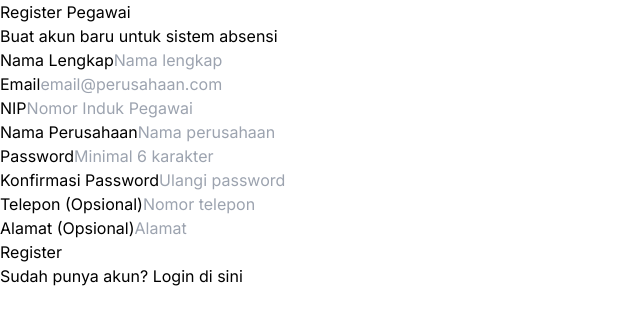
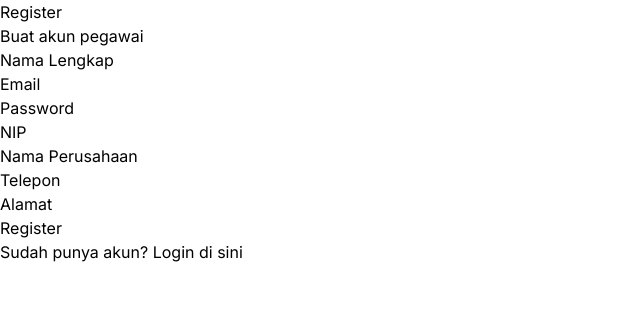
Before and after one commit to Origami-Tobiichi/Company, a Next.js app: page /register in a window 1280 px wide. Shown: the top 324 px of the page, without its empty margins (0-640 px from the left). Built offline with nearby package versions, Linux system fonts and the light colour scheme.

Commit message:
Update page.tsx

```diff
--- a/app/(auth)/register/page.tsx
+++ b/app/(auth)/register/page.tsx
@@ -9,17 +9,16 @@ export default function RegisterPage() {
   const searchParams = useSearchParams()
   const role = searchParams.get('role') || 'EMPLOYEE'
 
-  const [loading, setLoading] = useState(false)
   const [formData, setFormData] = useState({
     name: '',
     email: '',
     password: '',
-    confirmPassword: '',
     nip: '',
     companyName: '',
     phone: '',
     address: '',
   })
+  const [loading, setLoading] = useState(false)
 
   const handleChange = (e: React.ChangeEvent<HTMLInputElement>) => {
     setFormData({ ...formData, [e.target.name]: e.target.value })
@@ -27,33 +26,13 @@ export default function RegisterPage() {
 
   const handleSubmit = async (e: React.FormEvent) => {
     e.preventDefault()
-
-    // Validasi password
-    if (formData.password !== formData.confirmPassword) {
-      toast.error('Password dan konfirmasi password tidak sama')
-      return
-    }
-
-    if (formData.password.length < 6) {
-      toast.error('Password minimal 6 karakter')
-      return
-    }
-
     setLoading(true)
 
     try {
       const res = await fetch('/api/auth/register', {
         method: 'POST',
         headers: { 'Content-Type': 'application/json' },
-        body: JSON.stringify({
-          name: formData.name,
-          email: formData.email,
-          password: formData.password,
-          nip: formData.nip,
-          companyName: formData.companyName || 'Perusahaan Saya',
-          phone: formData.phone,
-          address: formData.address,
-        }),
+        body: JSON.stringify({ ...formData, role }),
       })
 
       const data = await res.json()
@@ -63,7 +42,7 @@ export default function RegisterPage() {
       }
 
       toast.success('Registrasi berhasil! Silakan login.')
-      router.push(`/login?role=${role}`)
+      router.push('/login?role=' + role)
     } catch (err: any) {
       toast.error(err.message)
     } finally {
@@ -75,11 +54,9 @@ export default function RegisterPage() {
     <div className="min-h-screen flex items-center justify-center bg-gradient-to-br from-blue-50 to-indigo-100 p-4">
       <div className="bg-white rounded-2xl shadow-xl max-w-md w-full p-8">
         <div className="text-center mb-8">
-          <h1 className="text-3xl font-bold text-gray-800">
-            {role === 'ADMIN' ? 'Register Admin' : 'Register Pegawai'}
-          </h1>
+          <h1 className="text-3xl font-bold text-gray-800">Register</h1>
           <p className="text-gray-500 mt-2">
-            Buat akun baru untuk sistem absensi
+            {role === 'ADMIN' ? 'Buat akun admin' : 'Buat akun pegawai'}
           </p>
         </div>
 
@@ -91,8 +68,7 @@ export default function RegisterPage() {
               name="name"
               value={formData.name}
               onChange={handleChange}
-              className="w-full px-4 py-2 border border-gray-300 rounded-lg focus:ring-2 focus:ring-indigo-500 focus:border-transparent outline-none"
-              placeholder="Nama lengkap"
+              className="w-full px-4 py-2 border border-gray-300 rounded-lg focus:ring-2 focus:ring-indigo-500 outline-none"
               required
             />
           </div>
@@ -104,9 +80,21 @@ export default function RegisterPage() {
               name="email"
               value={formData.email}
               onChange={handleChange}
-              className="w-full px-4 py-2 border border-gray-300 rounded-lg focus:ring-2 focus:ring-indigo-500 focus:border-transparent outline-none"
-              placeholder="email@perusahaan.com"
+              className="w-full px-4 py-2 border border-gray-300 rounded-lg focus:ring-2 focus:ring-indigo-500 outline-none"
               required
+            />
+          </div>
+
+          <div>
+            <label className="block text-sm font-medium text-gray-700 mb-1">Password</label>
+            <input
+              type="password"
+              name="password"
+              value={formData.password}
+              onChange={handleChange}
+              className="w-full px-4 py-2 border border-gray-300 rounded-lg focus:ring-2 focus:ring-indigo-500 outline-none"
+              required
+              minLength={6}
             />
           </div>
 
@@ -117,8 +105,7 @@ export default function RegisterPage() {
               name="nip"
               value={formData.nip}
               onChange={handleChange}
-              className="w-full px-4 py-2 border border-gray-300 rounded-lg focus:ring-2 focus:ring-indigo-500 focus:border-transparent outline-none"
-              placeholder="Nomor Induk Pegawai"
+              className="w-full px-4 py-2 border border-gray-300 rounded-lg focus:ring-2 focus:ring-indigo-500 outline-none"
               required
             />
           </div>
@@ -130,58 +117,30 @@ export default function RegisterPage() {
               name="companyName"
               value={formData.companyName}
               onChange={handleChange}
-              className="w-full px-4 py-2 border border-gray-300 rounded-lg focus:ring-2 focus:ring-indigo-500 focus:border-transparent outline-none"
-              placeholder="Nama perusahaan"
-            />
-          </div>
-
-          <div>
-            <label className="block text-sm font-medium text-gray-700 mb-1">Password</label>
-            <input
-              type="password"
-              name="password"
-              value={formData.password}
-              onChange={handleChange}
-              className="w-full px-4 py-2 border border-gray-300 rounded-lg focus:ring-2 focus:ring-indigo-500 focus:border-transparent outline-none"
-              placeholder="Minimal 6 karakter"
+              className="w-full px-4 py-2 border border-gray-300 rounded-lg focus:ring-2 focus:ring-indigo-500 outline-none"
               required
             />
           </div>
 
           <div>
-            <label className="block text-sm font-medium text-gray-700 mb-1">Konfirmasi Password</label>
-            <input
-              type="password"
-              name="confirmPassword"
-              value={formData.confirmPassword}
-              onChange={handleChange}
-              className="w-full px-4 py-2 border border-gray-300 rounded-lg focus:ring-2 focus:ring-indigo-500 focus:border-transparent outline-none"
-              placeholder="Ulangi password"
-              required
-            />
-          </div>
-
-          <div>
-            <label className="block text-sm font-medium text-gray-700 mb-1">Telepon (Opsional)</label>
+            <label className="block text-sm font-medium text-gray-700 mb-1">Telepon</label>
             <input
               type="text"
               name="phone"
               value={formData.phone}
               onChange={handleChange}
-              className="w-full px-4 py-2 border border-gray-300 rounded-lg focus:ring-2 focus:ring-indigo-500 focus:border-transparent outline-none"
-              placeholder="Nomor telepon"
+              className="w-full px-4 py-2 border border-gray-300 rounded-lg focus:ring-2 focus:ring-indigo-500 outline-none"
             />
           </div>
 
           <div>
-            <label className="block text-sm font-medium text-gray-700 mb-1">Alamat (Opsional)</label>
+            <label className="block text-sm font-medium text-gray-700 mb-1">Alamat</label>
             <input
               type="text"
               name="address"
               value={formData.address}
               onChange={handleChange}
-              className="w-full px-4 py-2 border border-gray-300 rounded-lg focus:ring-2 focus:ring-indigo-500 focus:border-transparent outline-none"
-              placeholder="Alamat"
+              className="w-full px-4 py-2 border border-gray-300 rounded-lg focus:ring-2 focus:ring-indigo-500 outline-none"
             />
           </div>
 
@@ -194,14 +153,12 @@ export default function RegisterPage() {
           </button>
         </form>
 
-        <div className="mt-6 text-center text-sm text-gray-500">
-          <p>
-            Sudah punya akun?{' '}
-            <a href={`/login?role=${role}`} className="text-indigo-600 hover:underline">
-              Login di sini
-            </a>
-          </p>
-        </div>
+        <p className="mt-4 text-center text-sm text-gray-500">
+          Sudah punya akun?{' '}
+          <a href={`/login?role=${role}`} className="text-indigo-600 hover:underline">
+            Login di sini
+          </a>
+        </p>
       </div>
     </div>
   )
```
